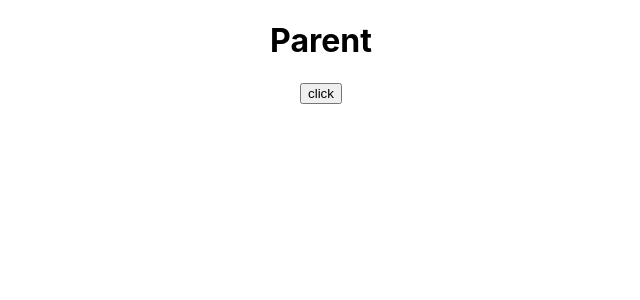
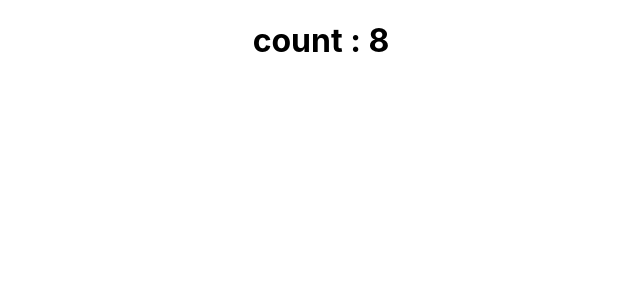
Before and after one commit to Shantovai23/ReactJs-Advanced-Concepts-Practise, a React (Create React App) app: page / in a window 1280 px wide. Shown: the top 300 px of the page, without its empty margins (319-959 px from the left). Built offline with nearby package versions, Linux system fonts and the light colour scheme.

Commit message:
PureComponent

```diff
--- a/src/App.js
+++ b/src/App.js
@@ -15,6 +15,7 @@ import './Components/mystyle.css'
 import ComA from './Components/ComA.jsx'
 import Update from './Components/Update'
 import UnmountA from './Components/UnmountA'
+import PureCom from './Components/PureCom'
 
 function App() {
   // let clam={
@@ -40,7 +41,8 @@ function App() {
      {/* <List/> */}
      {/* <ComA/> */}
      {/* <Update/> */}
-     <UnmountA/>
+     {/* <UnmountA/> */}
+     <PureCom/>
     </div>
   );
 }
--- /dev/null
+++ b/src/Components/PureCom.js
@@ -0,0 +1,22 @@
+import React,{PureComponent} from 'react'
+
+class PureCom extends PureComponent{
+    constructor(){
+        super()
+        this.state={
+            check:5
+        }
+    }
+    componentDidMount(){
+        setInterval(()=>{
+         this.setState({
+             check:this.state.check+1
+         })
+        },2000)
+    }
+    render(){
+        console.log('rendered')
+        return(<><h1>count : {this.state.check}</h1></>)
+    }
+}
+export default PureCom
```
